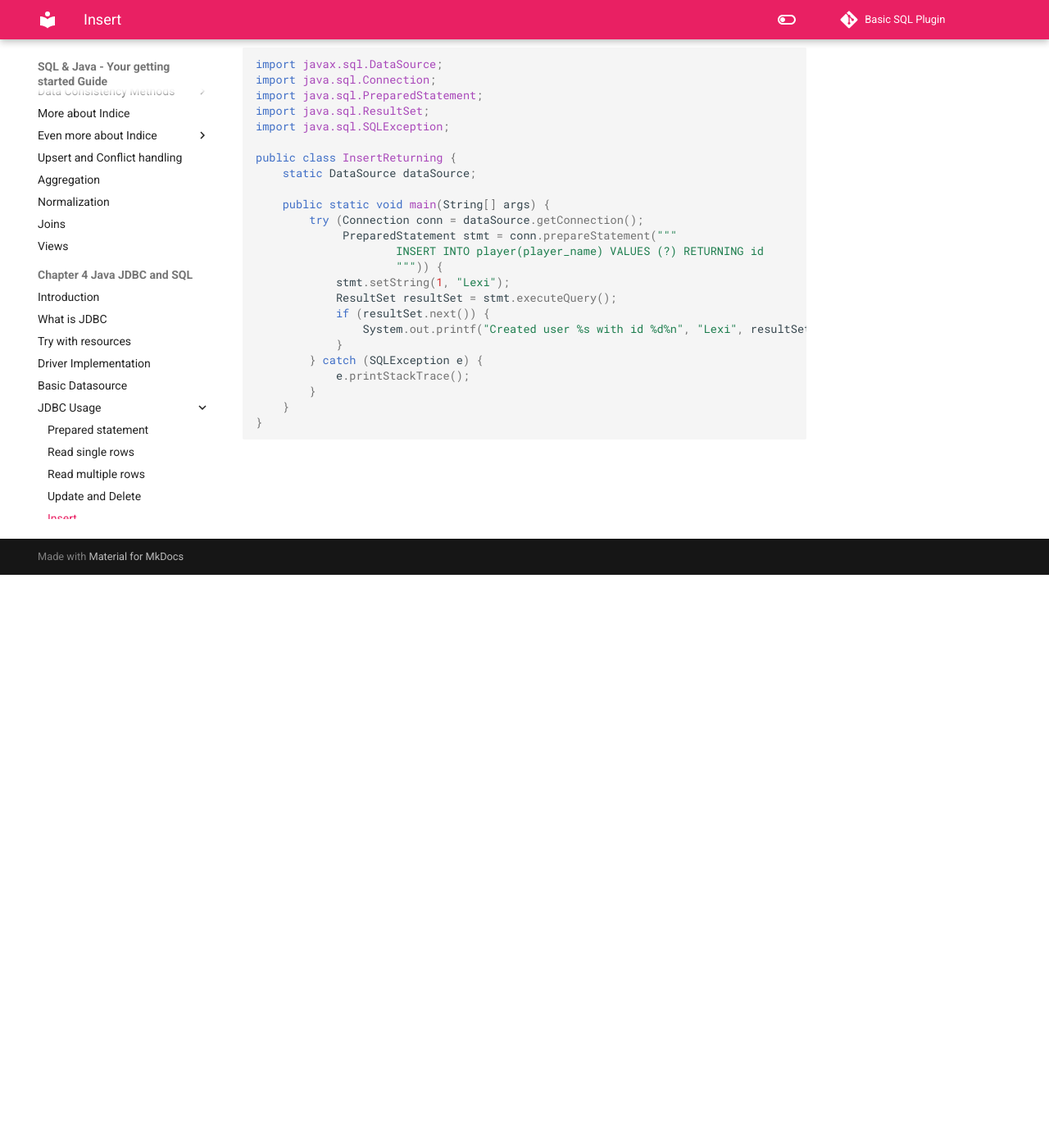
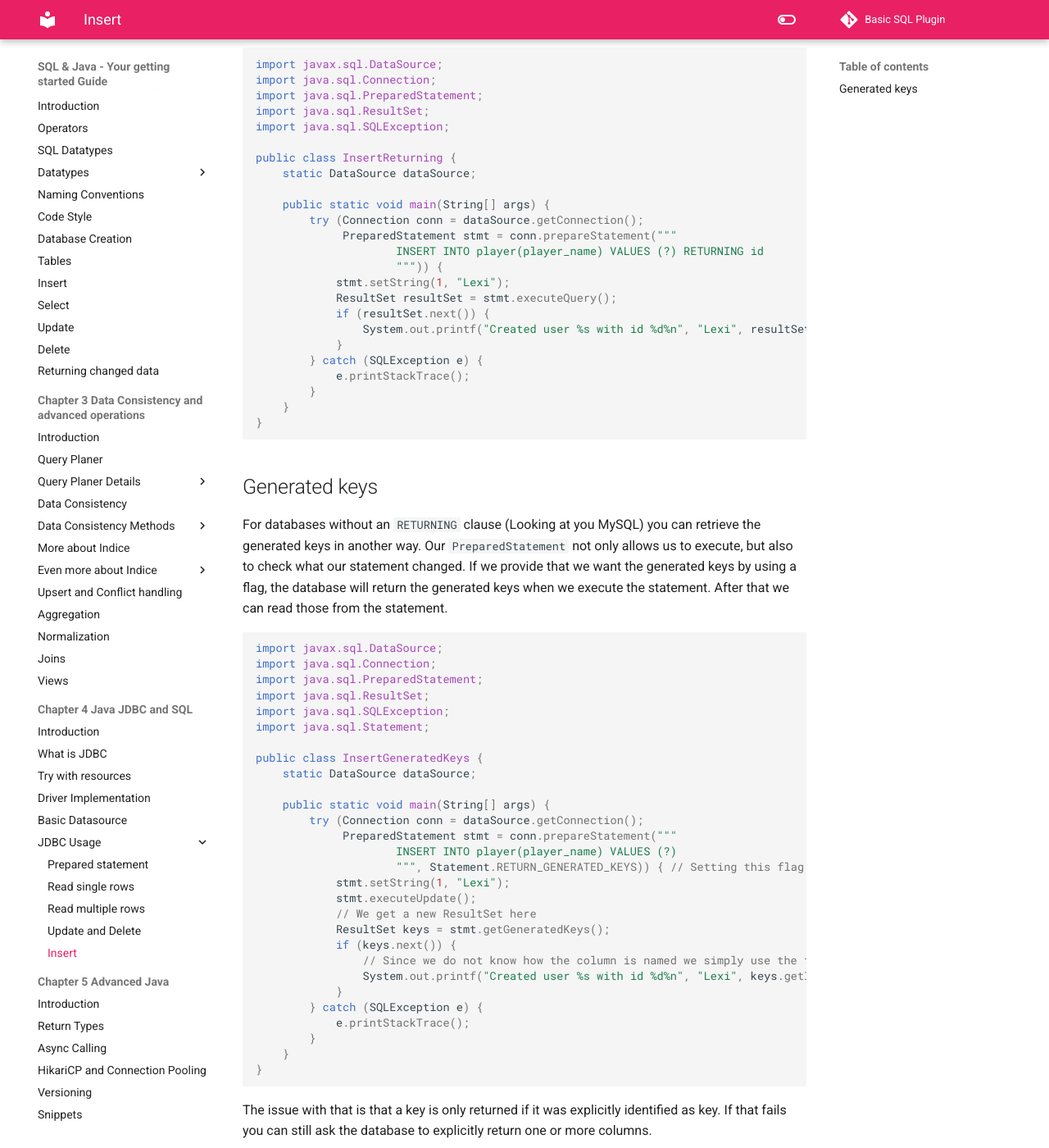
Before and after one commit to rainbowdashlabs/sql-java, an MkDocs documentation site: the page built from docs/04/insert.md, in a window 1280 px wide and 1400 px high, scrolled down 699 px. Shown: the whole window at 82% size. Built offline with MkDocs 1.6.1 and Material for MkDocs 9.7.7, drawn with Linux system fonts in a browser that asks for light colours; comment, search, counter and statistics services are not loaded; some of the changed text lies outside the part shown.

Commit message:
Add section about generated keys

````diff
--- a/docs/04/insert.md
+++ b/docs/04/insert.md
@@ -27,7 +27,8 @@ public class Insert {
 }
 ```
 
-One exception where we would not use `execute` would be if we use a `RETURNING` clause to get the new created id for our user.
+One exception where we would not use `execute` would be if we use a `RETURNING` [clause](/02/returning.md) to get the
+new created id for our user.
 
 ```java
 import javax.sql.DataSource;
@@ -55,3 +56,73 @@ public class InsertReturning {
     }
 }
 ```
+
+## Generated keys
+
+For databases without an `RETURNING` clause (Looking at you MySQL) you can retrieve the generated keys in another way.
+Our `PreparedStatement` not only allows us to execute, but also to check what our statement changed. If we provide that
+we want the generated keys by using a flag, the database will return the generated keys when we execute the statement.
+After that we can read those from the statement.
+
+```java
+import javax.sql.DataSource;
+import java.sql.Connection;
+import java.sql.PreparedStatement;
+import java.sql.ResultSet;
+import java.sql.SQLException;
+import java.sql.Statement;
+
+public class InsertGeneratedKeys {
+    static DataSource dataSource;
+
+    public static void main(String[] args) {
+        try (Connection conn = dataSource.getConnection();
+             PreparedStatement stmt = conn.prepareStatement("""
+                     INSERT INTO player(player_name) VALUES (?)
+                     """, Statement.RETURN_GENERATED_KEYS)) { // Setting this flag here is very important
+            stmt.setString(1, "Lexi");
+            stmt.executeUpdate();
+            // We get a new ResultSet here
+            ResultSet keys = stmt.getGeneratedKeys();
+            if (keys.next()) {
+                // Since we do not know how the column is named we simply use the first one
+                System.out.printf("Created user %s with id %d%n", "Lexi", keys.getInt(1));
+            }
+        } catch (SQLException e) {
+            e.printStackTrace();
+        }
+    }
+}
+```
+
+The issue with that is that a key is only returned if it was explicitly identified as key. If that fails you can still
+ask the database to explicitly return one or more columns.
+
+```java
+import javax.sql.DataSource;
+import java.sql.Connection;
+import java.sql.PreparedStatement;
+import java.sql.ResultSet;
+import java.sql.SQLException;
+
+public class InsertGeneratedKeysColumns {
+    static DataSource dataSource;
+
+    public static void main(String[] args) {
+        try (Connection conn = dataSource.getConnection();
+             PreparedStatement stmt = conn.prepareStatement("""
+                     INSERT INTO player(player_name) VALUES (?)
+                     """, new String[]{"id"})) { // We define that we want to get the value of id back
+            stmt.setString(1, "Lexi");
+            stmt.executeUpdate();
+            // The rest is as usual
+            ResultSet keys = stmt.getGeneratedKeys();
+            if (keys.next()) {
+                System.out.printf("Created user %s with id %d%n", "Lexi", keys.getInt(1));
+            }
+        } catch (SQLException e) {
+            e.printStackTrace();
+        }
+    }
+}
+```
````
Also changed, not shown: 2 other files.
